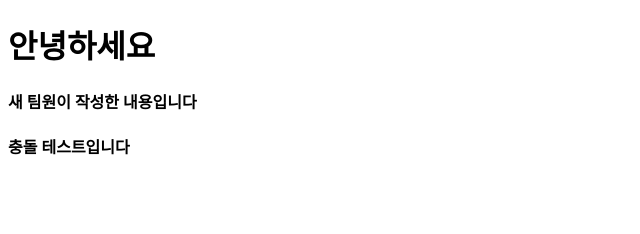
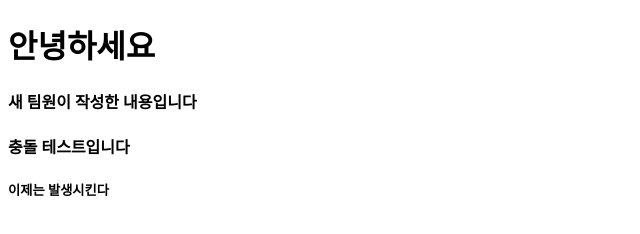
Before and after one commit to lukby2457/git-test, a plain HTML site: page index.html in a window 1280 px wide. Shown: the whole page, without its empty margins (0-640 px from the left). Drawn offline with Linux system fonts and the light colour scheme.

Commit message:
이제는 발생한다

```diff
--- a/index.html
+++ b/index.html
@@ -9,5 +9,6 @@
     <h1>안녕하세요</h1>
     <h4>새 팀원이 작성한 내용입니다</h4>
     <h4>충돌 테스트입니다</h4>
+    <h5>이제는 발생시킨다</h5>
 </body>
 </html>
```
